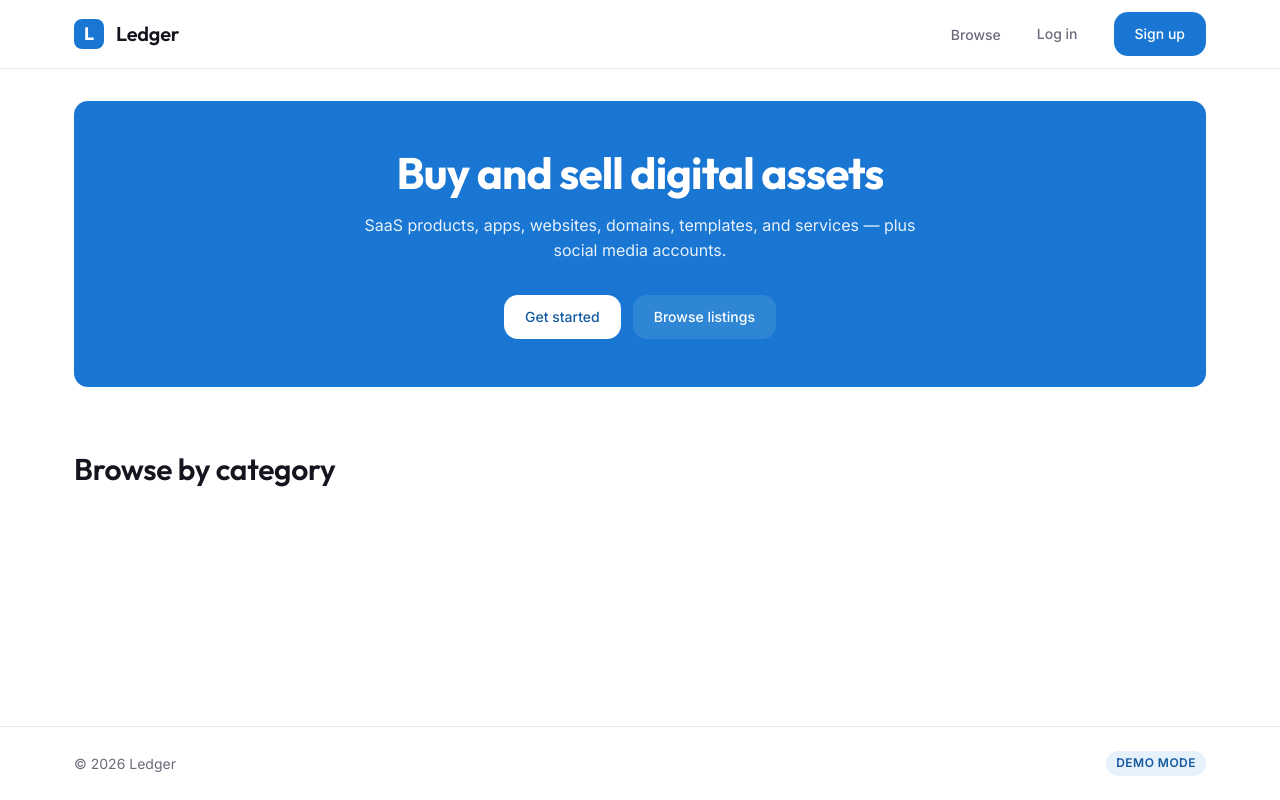
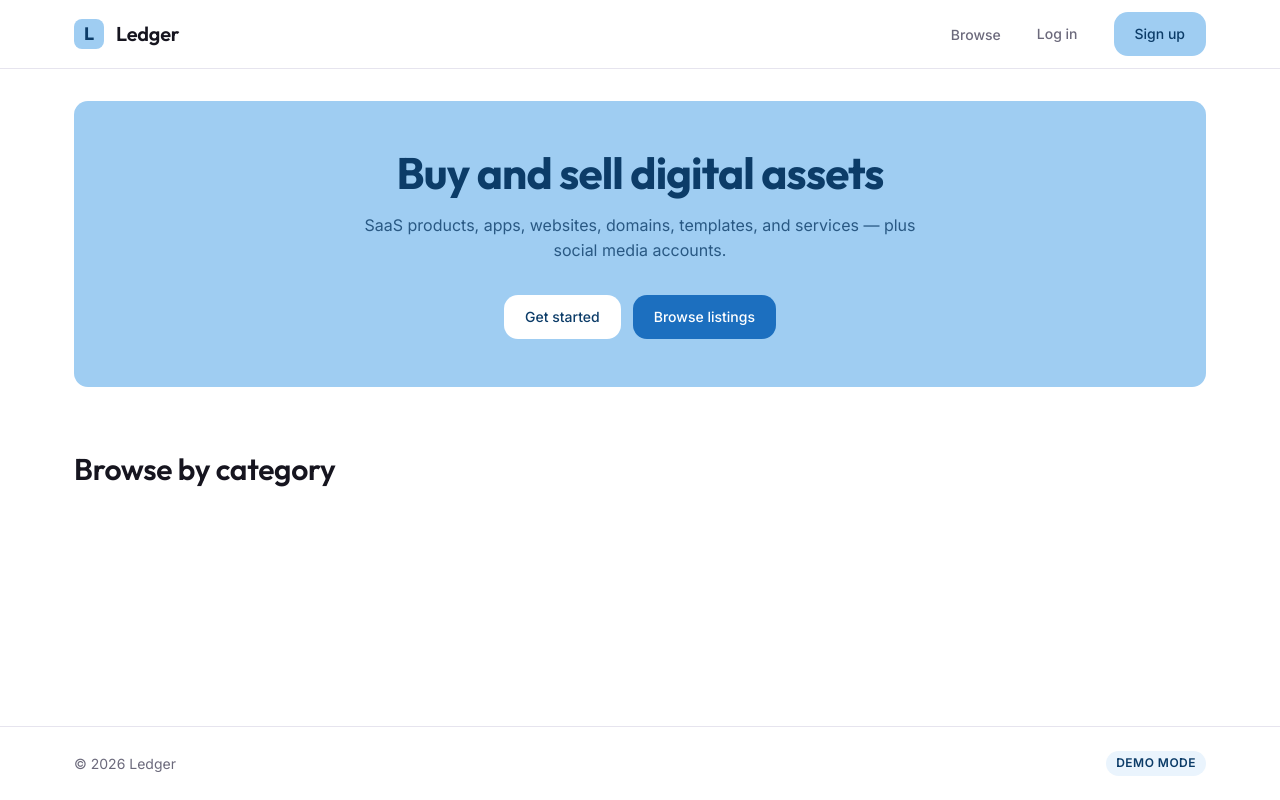
Before and after one commit to tejass0027/SwapNest, a Flask app: page / in a window 1280 px wide. Run offline with Flask 3, Linux system fonts and the light colour scheme; data that the repository does not hold is empty.

Commit message:
Make brand a pale light blue with dark text
Recast the brand as a pale sky blue (#9FCDF2) on the hero, primary
buttons, logo mark, and auth panel, with navy (#0C3C68) text so those
surfaces stay legible. Add a --brand-deep token (#1C6FBF) for the
usages that sit on white — links, focus rings, the active filter
chip, and colour-block fallbacks — so they don't wash out. Primary
button hover now deepens the pale instead of going dark. All brand
surfaces clear WCAG AA (6.71:1 text on pale, 5.15:1 for blue on white).

```diff
--- a/static/css/style.css
+++ b/static/css/style.css
@@ -7,11 +7,12 @@
 
 /* ── Tokens ────────────────────────────────────────────────── */
 :root {
-    /* Brand */
-    --brand:        #1976D2;
-    --brand-bright: #2E86D4;
-    --brand-dark:   #145AA0;
-    --brand-soft:   #E7F1FC;
+    /* Brand — pale sky blue surfaces, navy text, saturated blue for links/focus */
+    --brand:        #9FCDF2;   /* main surfaces: hero, buttons, logo, auth panel */
+    --brand-bright: #7FBBEC;   /* hover on pale surfaces */
+    --brand-deep:   #1C6FBF;   /* readable-on-white: links, focus rings, active pill */
+    --brand-dark:   #0C3C68;   /* navy text on pale brand surfaces */
+    --brand-soft:   #EAF4FD;   /* soft tint: focus halo, badges */
 
     /* Category palette — solid / dark / soft */
     --youtube:        #D85A30;  --youtube-dark:   #993C1D;  --youtube-soft:   #FAECE7;
@@ -98,11 +99,11 @@ body {
 
 img { max-width: 100%; display: block; }
 
-a { color: var(--brand); text-decoration: none; }
+a { color: var(--brand-deep); text-decoration: none; }
 a:hover { color: var(--brand-dark); }
 
 :focus-visible {
-    outline: 2px solid var(--brand);
+    outline: 2px solid var(--brand-deep);
     outline-offset: 2px;
     border-radius: 2px;
 }
@@ -172,7 +173,7 @@ a:hover { color: var(--brand-dark); }
     height: 30px;
     border-radius: 8px;
     background: var(--brand);
-    color: #fff;
+    color: var(--brand-dark);
     display: inline-flex;
     align-items: center;
     justify-content: center;
@@ -234,7 +235,7 @@ a:hover { color: var(--brand-dark); }
     text-decoration: none;
 }
 
-.btn-primary   { background: var(--brand); color: #fff; }
+.btn-primary   { background: var(--brand); color: var(--brand-dark); }
 .btn-secondary { background: var(--paper); color: var(--ink); border-color: var(--line); }
 .btn-ghost     { background: transparent; color: var(--ink-muted); border: none; }
 .btn-danger    { background: var(--danger); color: #fff; }
@@ -363,7 +364,7 @@ a:hover { color: var(--brand-dark); }
    ═══════════════════════════════════════════════════════════════ */
 .hero {
     background: var(--brand);
-    color: #fff;
+    color: var(--brand-dark);
     border-radius: var(--radius);
     padding: var(--sp-12);
     text-align: center;
@@ -376,13 +377,14 @@ a:hover { color: var(--brand-dark); }
     font-weight: 700;
     line-height: 1.1;
     letter-spacing: -0.02em;
-    color: #fff;
+    color: var(--brand-dark);
     margin-bottom: var(--sp-4);
 }
 
 .hero-subtitle {
     font-size: var(--text-base);
-    color: var(--brand-soft);
+    color: var(--brand-dark);
+    opacity: 0.8;
     max-width: 580px;
     margin: 0 auto var(--sp-8);
     line-height: 1.55;
@@ -402,7 +404,7 @@ a:hover { color: var(--brand-dark); }
 .hero-actions .btn-primary:hover { background: var(--brand-soft); }
 
 .hero-actions .btn-secondary {
-    background: var(--brand-bright);
+    background: var(--brand-deep);
     color: #fff;
     border-color: transparent;
 }
```
Also changed, not shown: other parts of static/css/style.css (+17 -16 lines).
